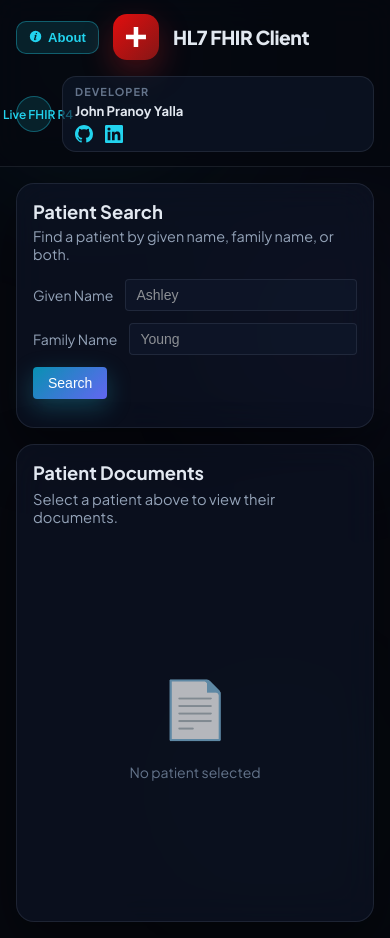
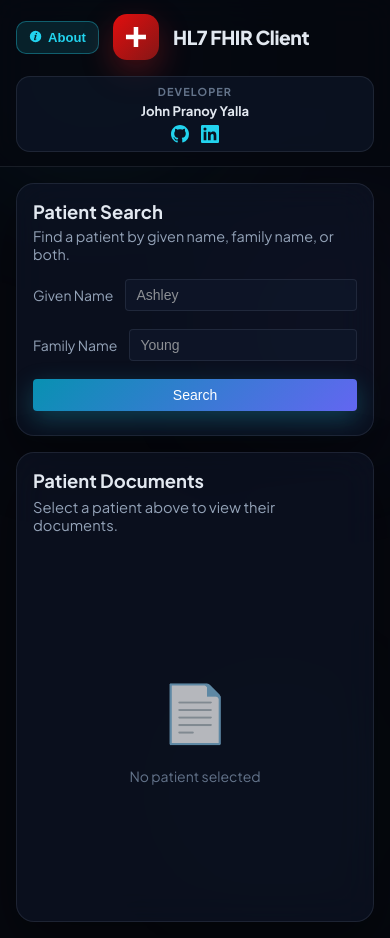
Before and after one commit to johnpranoy7/FHIR-Client, a Vue app in the folder frontend/: page / in a window 390 px wide. Built offline with nearby package versions, Linux system fonts and the light colour scheme.

Commit message:
Fixed Responsiveness for Nav, Header and PatientSearch

```diff
--- a/frontend/src/App.vue
+++ b/frontend/src/App.vue
@@ -85,10 +85,6 @@
         </div>
 
         <div class="header-right">
-          <div class="header-badge">
-            <span class="pulse" />
-            Live FHIR R4
-          </div>
 
           <div class="developer-card">
             <span class="developer-label">Developer</span>
@@ -408,12 +404,24 @@
     letter-spacing: 0.08em;
   }
 
+
   .developer-card {
     padding: 8px 12px;
   }
 
   .developer-name {
     font-size: 0.82rem;
+    display: flex;
+    justify-content: center;
+  }
+
+  .developer-label{
+    display: flex;
+    justify-content: center;
+  }
+  .developer-links{
+    display: flex;
+    justify-content: center;
   }
 }
 
--- a/frontend/src/components/DocumentList.vue
+++ b/frontend/src/components/DocumentList.vue
@@ -1,6 +1,7 @@
 <script setup>
 import { ref, watch } from 'vue'
 import { downloadBinary, getDocumentsByPatient } from '../api/fhirApi'
+import { useMediaQuery } from '../composables/useMediaQuery'
 
 const props = defineProps({
   patient: {
@@ -13,6 +14,7 @@
 const loading = ref(false)
 const error = ref('')
 const downloadingId = ref(null)
+const isNarrowViewport = useMediaQuery('(max-width: 767px)')
 
 watch(
   () => props.patient,
@@ -102,17 +104,17 @@
           class="documents-table"
           empty-text="No documents available"
         >
-          <el-table-column prop="id" label="Document ID" width="140" />
-          <el-table-column prop="title" label="Title" min-width="180" />
-          <el-table-column prop="contentType" label="Content Type" min-width="160" />
-          <el-table-column label="Downloadable" width="130">
+          <el-table-column v-if="!isNarrowViewport" prop="id" label="Document ID" width="140" />
+          <el-table-column prop="title" label="Title" :min-width="isNarrowViewport ? 140 : 180" />
+          <el-table-column v-if="!isNarrowViewport" prop="contentType" label="Content Type" min-width="160" />
+          <el-table-column v-if="!isNarrowViewport" label="Downloadable" width="130">
             <template #default="{ row }">
               <el-tag :type="row.downloadable ? 'success' : 'info'" effect="light">
                 {{ row.downloadable ? 'Yes' : 'View only' }}
               </el-tag>
             </template>
           </el-table-column>
-          <el-table-column label="Action" width="140" fixed="right">
+          <el-table-column label="Action" :width="isNarrowViewport ? 110 : 140">
             <template #default="{ row }">
               <el-button
                 v-if="row.downloadable && row.binaryId"
--- a/frontend/src/components/LeftNav.vue
+++ b/frontend/src/components/LeftNav.vue
@@ -59,15 +59,6 @@
       </button>
     </div>
 
-    <button
-      v-if="compact && open"
-      type="button"
-      class="drawer-edge-close"
-      aria-label="Close panel"
-      @click="$emit('close')"
-    >
-      <el-icon><Close /></el-icon>
-    </button>
 
     <div class="nav-content">
       <div class="nav-section">
--- a/frontend/src/components/PatientSearch.vue
+++ b/frontend/src/components/PatientSearch.vue
@@ -2,6 +2,7 @@
 import { ref, watch } from 'vue'
 import { ArrowDown } from '@element-plus/icons-vue'
 import { searchPatients } from '../api/fhirApi'
+import { useMediaQuery } from '../composables/useMediaQuery'
 
 const props = defineProps({
   selectedPatient: {
@@ -21,6 +22,7 @@
 const patients = ref([])
 const loading = ref(false)
 const error = ref('')
+const isNarrowViewport = useMediaQuery('(max-width: 1130px)')
 
 watch(
   () => props.selectedPatient,
@@ -143,8 +145,8 @@
         <el-form-item label="Family Name">
           <el-input v-model="familyName" placeholder="Young" clearable />
         </el-form-item>
-        <el-form-item>
-          <el-button type="primary" :loading="loading" @click="handleSearch">
+        <el-form-item class="search-submit-item">
+          <el-button type="primary" class="search-submit-btn" :loading="loading" @click="handleSearch">
             Search
           </el-button>
         </el-form-item>
@@ -167,13 +169,13 @@
           class="patient-table"
           @row-click="selectPatient"
         >
-          <el-table-column prop="id" label="ID" width="120" />
-          <el-table-column prop="mrn" label="MRN" width="120" />
-          <el-table-column prop="name" label="Given Name" min-width="120" />
-          <el-table-column prop="familyName" label="Family Name" min-width="120" />
-          <el-table-column prop="birthDate" label="Birth Date" width="130" />
-          <el-table-column prop="gender" label="Gender" width="100" />
-          <el-table-column label="Action" width="120" fixed="right">
+          <el-table-column v-if="!isNarrowViewport" prop="id" label="ID" :width="isNarrowViewport ? 90 : 120" />
+          <el-table-column v-if="!isNarrowViewport" prop="mrn" label="MRN" width="120" />
+          <el-table-column prop="name" label="Given Name" :min-width="isNarrowViewport ? 100 : 120" />
+          <el-table-column prop="familyName" label="Family Name" :min-width="isNarrowViewport ? 100 : 120" />
+          <el-table-column v-if="!isNarrowViewport" prop="birthDate" label="Birth Date" width="130" />
+          <el-table-column v-if="!isNarrowViewport" prop="gender" label="Gender" width="100" />
+          <el-table-column label="Action" :width="isNarrowViewport ? 100 : 120">
             <template #default="{ row }">
               <el-button
                 size="small"
@@ -342,6 +344,34 @@
   margin-bottom: 8px;
 }
 
+@media (max-width: 1130px) {
+  .search-form {
+    display: flex;
+    flex-direction: column;
+    align-items: stretch;
+  }
+
+  .search-form :deep(.el-form-item) {
+    margin-right: 0;
+    width: 100%;
+  }
+
+  .search-form :deep(.search-submit-item) {
+    margin-bottom: 0;
+  }
+
+  .search-form :deep(.search-submit-item .el-form-item__content) {
+    width: 100%;
+    display: flex;
+    justify-content: center;
+  }
+
+  .search-submit-btn {
+    width: 100%;
+    max-width: 100%;
+  }
+}
+
 .search-alert {
   margin-bottom: 16px;
 }
@@ -349,6 +379,10 @@
 .patient-table {
   width: 100%;
   margin-top: 8px;
+}
+
+.patient-table :deep(.el-table__row) {
+  cursor: pointer;
 }
 
 :deep(.selected-row) {
@@ -382,9 +416,5 @@
   .panel-header {
     flex-direction: column;
   }
-
-  .search-form :deep(.el-form-item) {
-    margin-bottom: 12px;
-  }
 }
 </style>
--- /dev/null
+++ b/frontend/src/composables/useMediaQuery.js
@@ -0,0 +1,22 @@
+import { ref, onMounted, onUnmounted } from 'vue'
+
+export function useMediaQuery(query) {
+  const matches = ref(false)
+  let mediaQuery
+
+  function update() {
+    matches.value = mediaQuery?.matches ?? false
+  }
+
+  onMounted(() => {
+    mediaQuery = window.matchMedia(query)
+    update()
+    mediaQuery.addEventListener('change', update)
+  })
+
+  onUnmounted(() => {
+    mediaQuery?.removeEventListener('change', update)
+  })
+
+  return matches
+}
--- a/frontend/src/styles/theme.css
+++ b/frontend/src/styles/theme.css
@@ -146,10 +146,28 @@
   width: 100%;
   overflow-x: auto;
   -webkit-overflow-scrolling: touch;
+  border-radius: 12px;
 }
 
 .table-scroll .el-table {
   min-width: 640px;
+}
+
+@media (max-width: 767px) {
+  .table-scroll {
+    margin: 0 -4px;
+    padding-bottom: 4px;
+  }
+
+  .table-scroll .el-table {
+    min-width: 0;
+    width: 100%;
+  }
+
+  .table-scroll :deep(.el-table__body-wrapper),
+  .table-scroll :deep(.el-table__header-wrapper) {
+    overflow: visible;
+  }
 }
 
 @media (max-width: 767px) {
```
